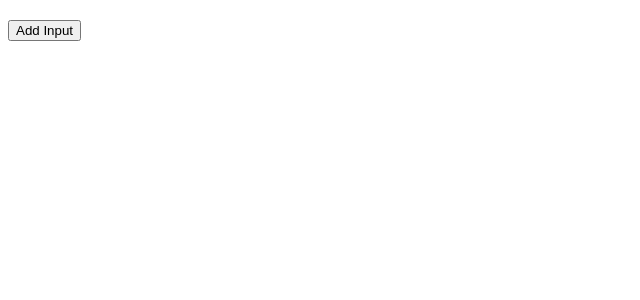
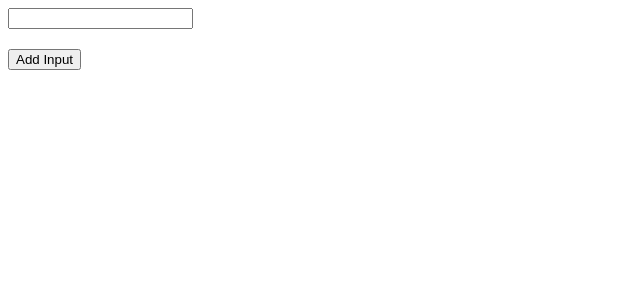
Before and after one commit to armaanepiic/react, a React (Vite) app: page / in a window 1280 px wide. Shown: the top 300 px of the page, without its empty margins (0-640 px from the left). Built offline with nearby package versions, Linux system fonts and the light colour scheme.

Commit message:
group related state

```diff
--- a/src/components/Form.jsx
+++ b/src/components/Form.jsx
@@ -1,7 +1,36 @@
+import { useState } from "react";
+
 export default function Form() {
+  const [inputs, setInputs] = useState([
+    {
+      id: 1,
+      label: "input",
+    },
+  ]);
+  function handleAddInput() {
+    const nextId = inputs[inputs.length - 1].id;
+    setInputs(
+      //   inputs.concat({
+      //     id: nextId,
+      //     label: "input",
+      //   })
+      [
+        ...inputs,
+        {
+          id: nextId,
+          label: "input",
+        },
+      ]
+    );
+  }
   return (
     <div>
-      <div style={{ marginTop: "20px" }}>
+      {inputs.map((input) => (
+        <div key={input.id} style={{ marginBottom: "5px" }}>
+          <input type="text" label={input.label} />
+        </div>
+      ))}
+      <div style={{ marginTop: "20px" }} onClick={handleAddInput}>
         <button>Add Input</button>
       </div>
     </div>
```
